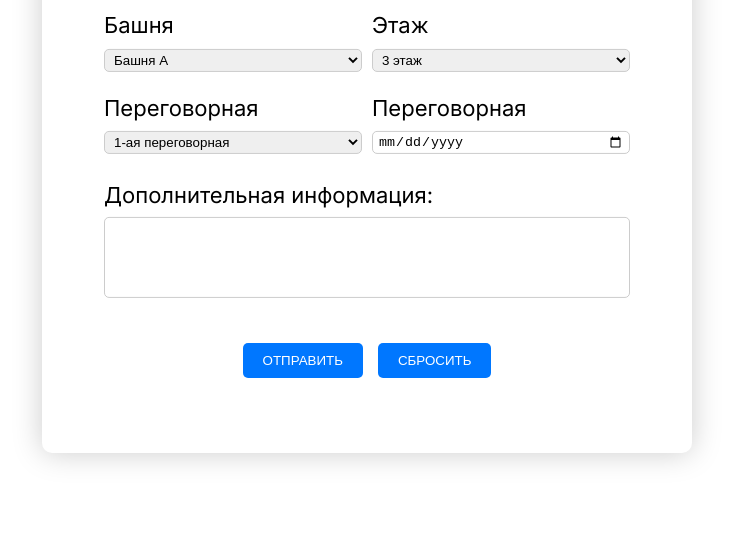
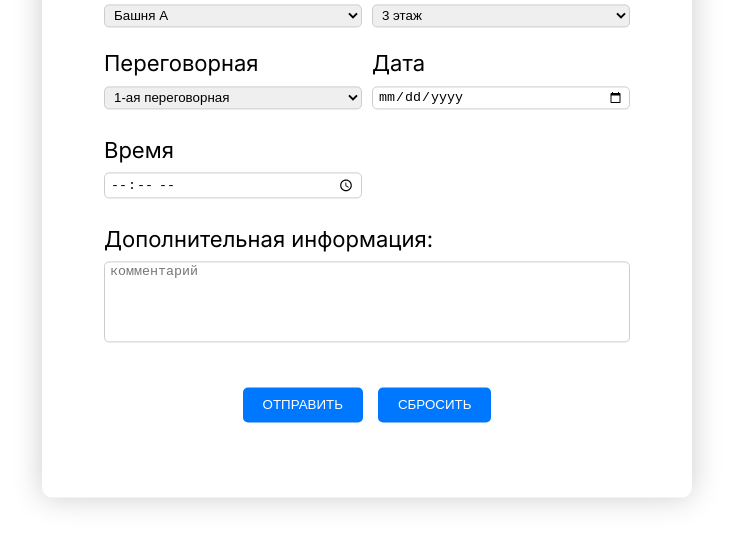
Before and after one commit to IliaGorshenev/BookingConferenceRoom, a plain HTML site: page index.html in a window 1280 px wide. Shown: the part 228-774 px from the top of the page, without its empty margins (273-1006 px from the left). Drawn offline with Linux system fonts and the light colour scheme.

Commit message:
Правка

```diff
--- a/index.html
+++ b/index.html
@@ -76,13 +76,20 @@
     </div>
     <div class="form__part">
       <label>
-        <label for="tower">Переговорная</label>
+        <label for="tower">Дата</label>
         <input type="date" name="date"/>
       </label>
     </div>
+    <div class="form__part">
+      <label>
+        <label for="tower">Время</label>
+          <input type="time" name="time"
+        min="09:00" max="18:00" required>
+        </label>
+     </div>
     <div class="form__part form__part--two-sections">
       <label for="review">Дополнительная информация:</label>
-      <textarea name="review" id="review" rows="5"></textarea>
+      <textarea name="review" placeholder="комментарий" id="review" rows="5"></textarea>
     </div>
     </fieldset>
     <fieldset>
```
